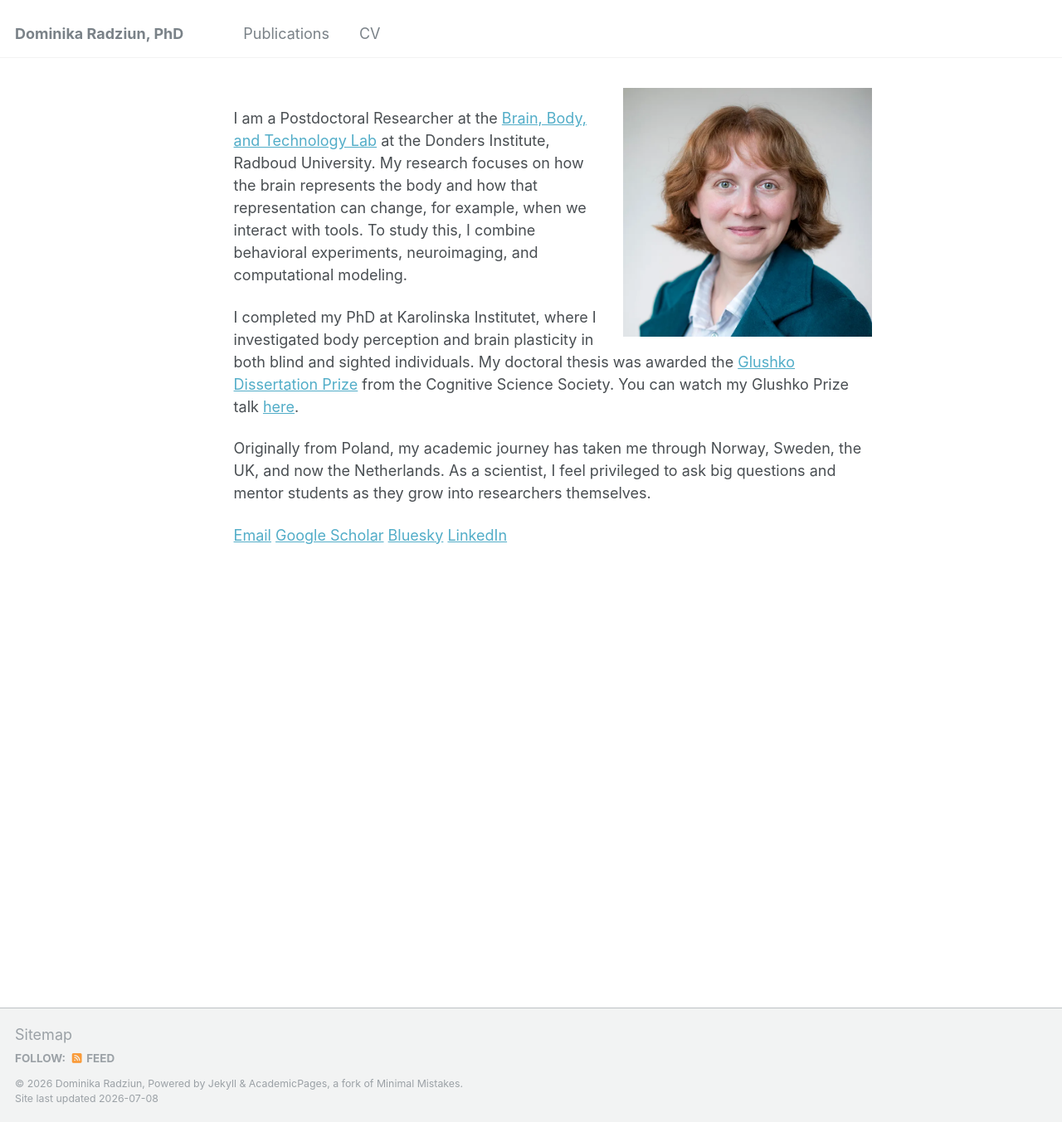
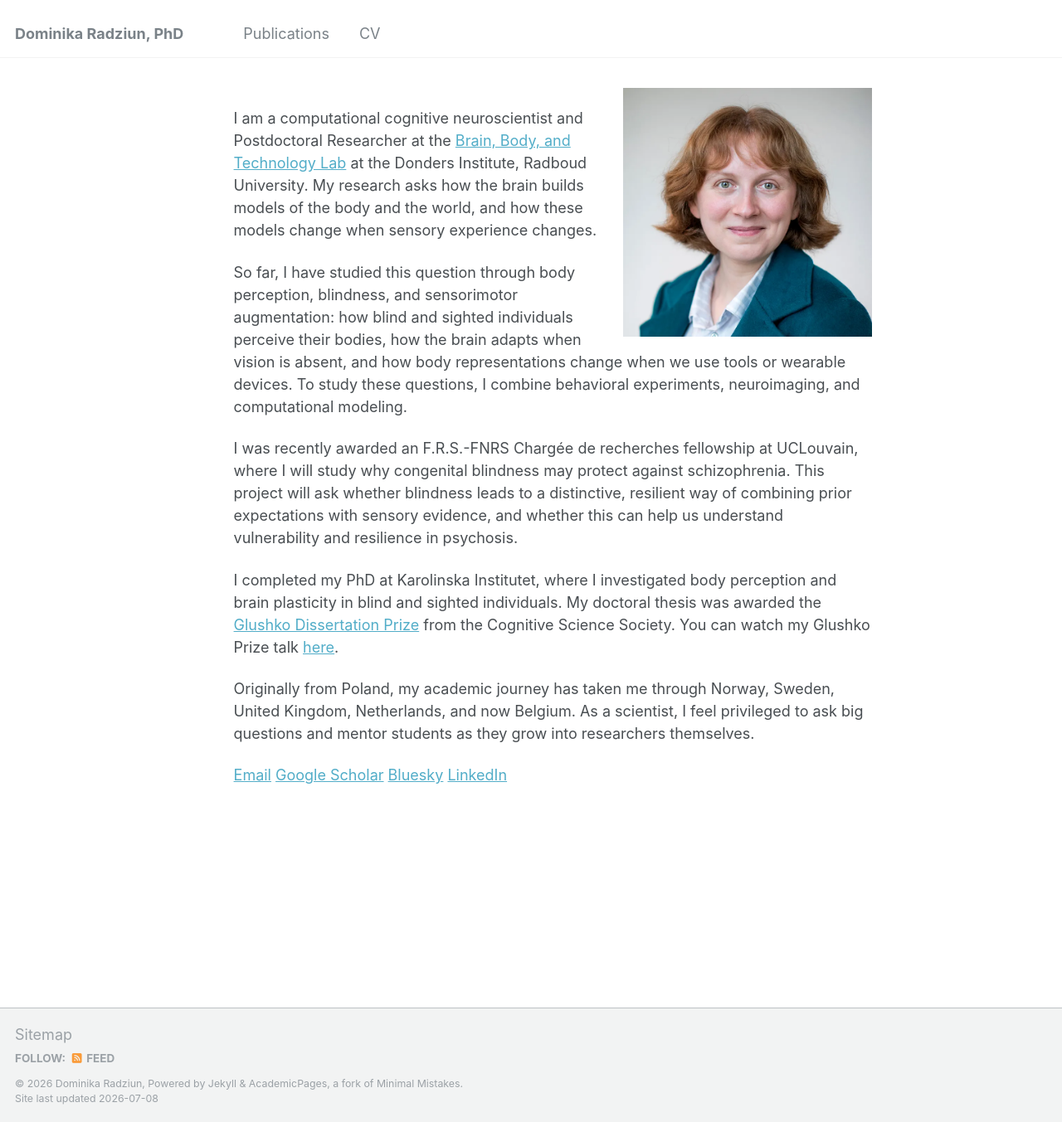
Before and after one commit to dominikaradziun/dominikaradziun.github.io, a Jekyll site: the page built from _pages/about.md, in a window 1280 px wide and 1353 px high. Shown: the whole window at 83% size. Built offline with Jekyll 4.4.1, drawn with Linux system fonts in a browser that asks for light colours.

Commit message:
Update about.md

```diff
--- a/_pages/about.md
+++ b/_pages/about.md
@@ -9,10 +9,14 @@ redirect_from:
 
 ![Profile](/images/bio-photo.jpeg){: .align-right width="300px"}
 
-I am a Postdoctoral Researcher at the [Brain, Body, and Technology Lab](https://www.brainbodytech.com/) at the Donders Institute, Radboud University. My research focuses on how the brain represents the body and how that representation can change, for example, when we interact with tools. To study this, I combine behavioral experiments, neuroimaging, and computational modeling.
+I am a computational cognitive neuroscientist and Postdoctoral Researcher at the [Brain, Body, and Technology Lab](https://www.brainbodytech.com/) at the Donders Institute, Radboud University. My research asks how the brain builds models of the body and the world, and how these models change when sensory experience changes.
 
-I completed my PhD at Karolinska Institutet, where I investigated body perception and brain plasticity in both blind and sighted individuals. My doctoral thesis was awarded the [Glushko Dissertation Prize](https://cognitivesciencesociety.org/glushko-dissertation-prize/) from the Cognitive Science Society. You can watch my Glushko Prize talk [here](https://underline.io/events/465/sessions/18086/lecture/99279-body-perception-and-brain-plasticity-in-blind-and-sighted-individuals).
+So far, I have studied this question through body perception, blindness, and sensorimotor augmentation: how blind and sighted individuals perceive their bodies, how the brain adapts when vision is absent, and how body representations change when we use tools or wearable devices. To study these questions, I combine behavioral experiments, neuroimaging, and computational modeling.
 
-Originally from Poland, my academic journey has taken me through Norway, Sweden, the UK, and now the Netherlands. As a scientist, I feel privileged to ask big questions and mentor students as they grow into researchers themselves.
+I was recently awarded an F.R.S.-FNRS Chargée de recherches fellowship at UCLouvain, where I will study why congenital blindness may protect against schizophrenia. This project will ask whether blindness leads to a distinctive, resilient way of combining prior expectations with sensory evidence, and whether this can help us understand vulnerability and resilience in psychosis.
+
+I completed my PhD at Karolinska Institutet, where I investigated body perception and brain plasticity in blind and sighted individuals. My doctoral thesis was awarded the [Glushko Dissertation Prize](https://cognitivesciencesociety.org/glushko-dissertation-prize/) from the Cognitive Science Society. You can watch my Glushko Prize talk [here](https://underline.io/events/465/sessions/18086/lecture/99279-body-perception-and-brain-plasticity-in-blind-and-sighted-individuals).
+
+Originally from Poland, my academic journey has taken me through Norway, Sweden, United Kingdom, Netherlands, and now Belgium. As a scientist, I feel privileged to ask big questions and mentor students as they grow into researchers themselves.
 
 [Email](dominika.radziun@donders.ru.nl)     [Google Scholar](https://scholar.google.pl/citations?user=HygzNoQAAAAJ&hl=nl)      [Bluesky](https://bsky.app/profile/nikaradziun.bsky.social)     [LinkedIn](https://www.linkedin.com/in/dominika-radziun-40802b116/)
```
